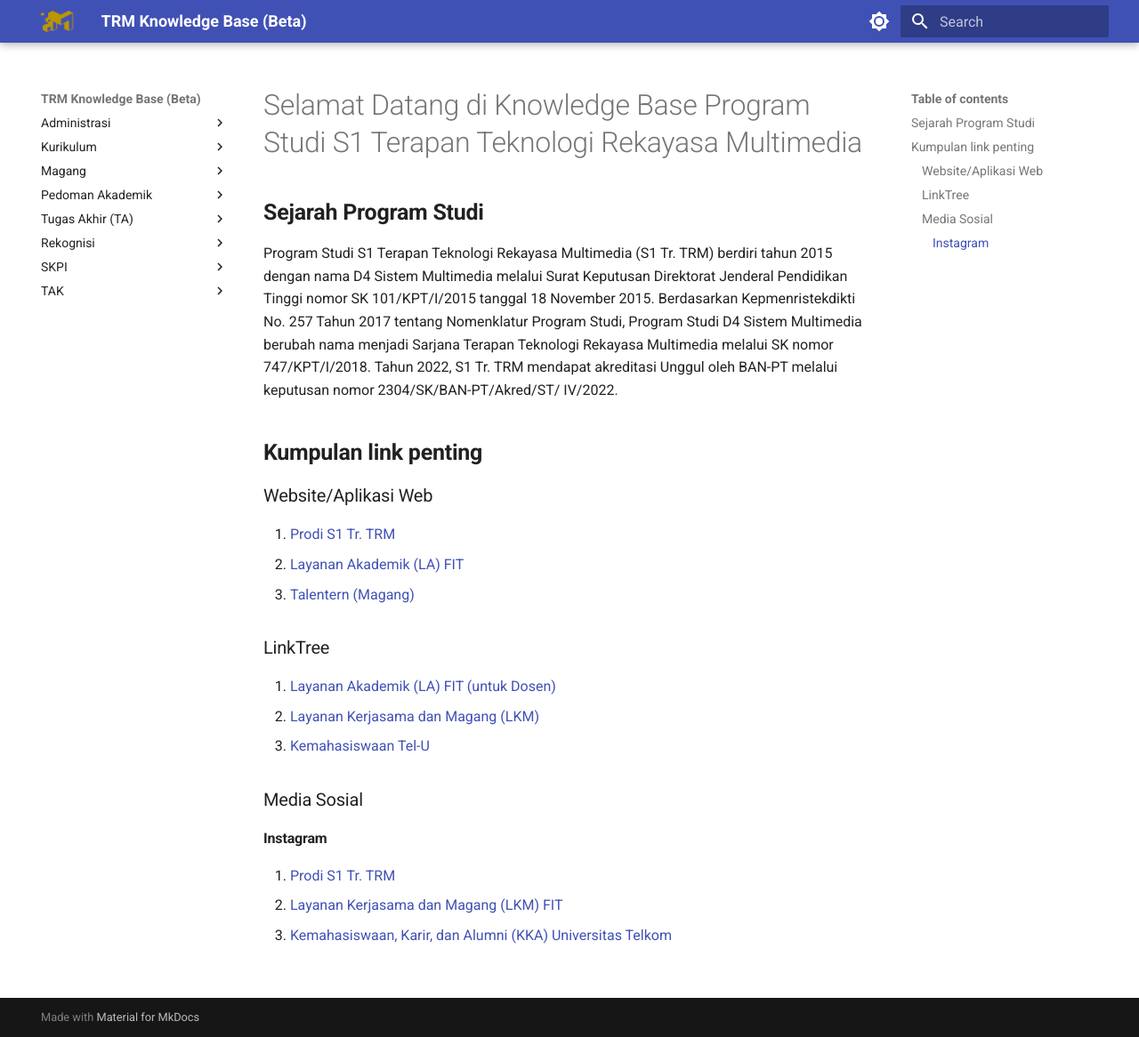
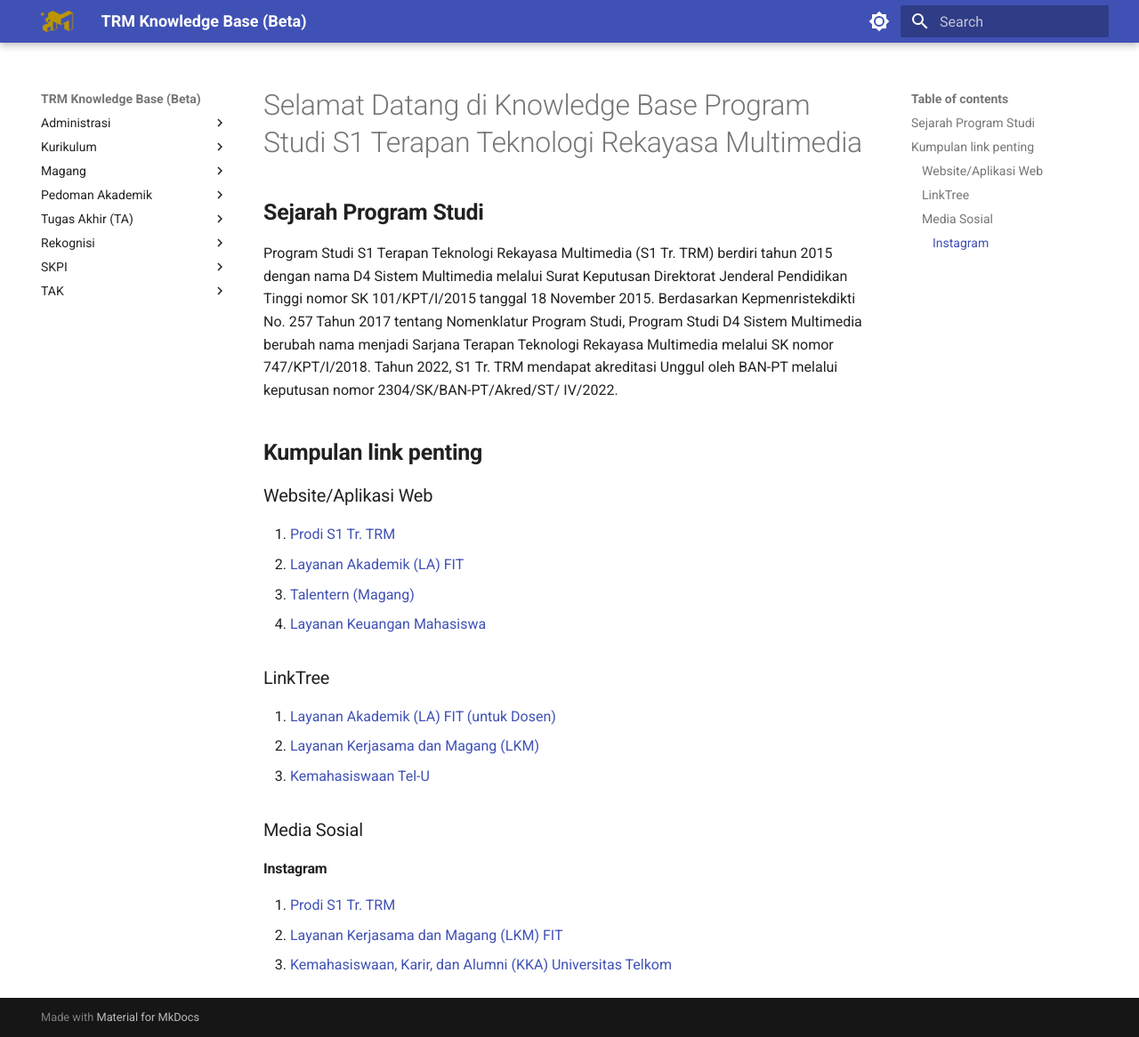
Before and after one commit to s1trm/knowledge, an MkDocs documentation site: the page built from docs/index.md, in a window 1280 px wide and 1166 px high. Shown: the whole window at 89% size. Built offline with MkDocs 1.6.1 and Material for MkDocs 9.7.7, drawn with Linux system fonts in a browser that asks for light colours.

Commit message:
tambah soal keuangan

```diff
--- a/docs/index.md
+++ b/docs/index.md
@@ -11,6 +11,7 @@
 1. [Prodi S1 Tr. TRM](https://dsm.telkomuniversity.ac.id/)
 1. [Layanan Akademik (LA) FIT](https://la-fit.telkomuniversity.ac.id/)
 1. [Talentern (Magang)](https://talentern.telkomuniversity.ac.id/)
+1. [Layanan Keuangan Mahasiswa](https://finance.telkomuniversity.ac.id/layanan/layanan-keuangan-mahasiswa)
 
 
 ### LinkTree
```
Also changed, not shown: 1 other file.
